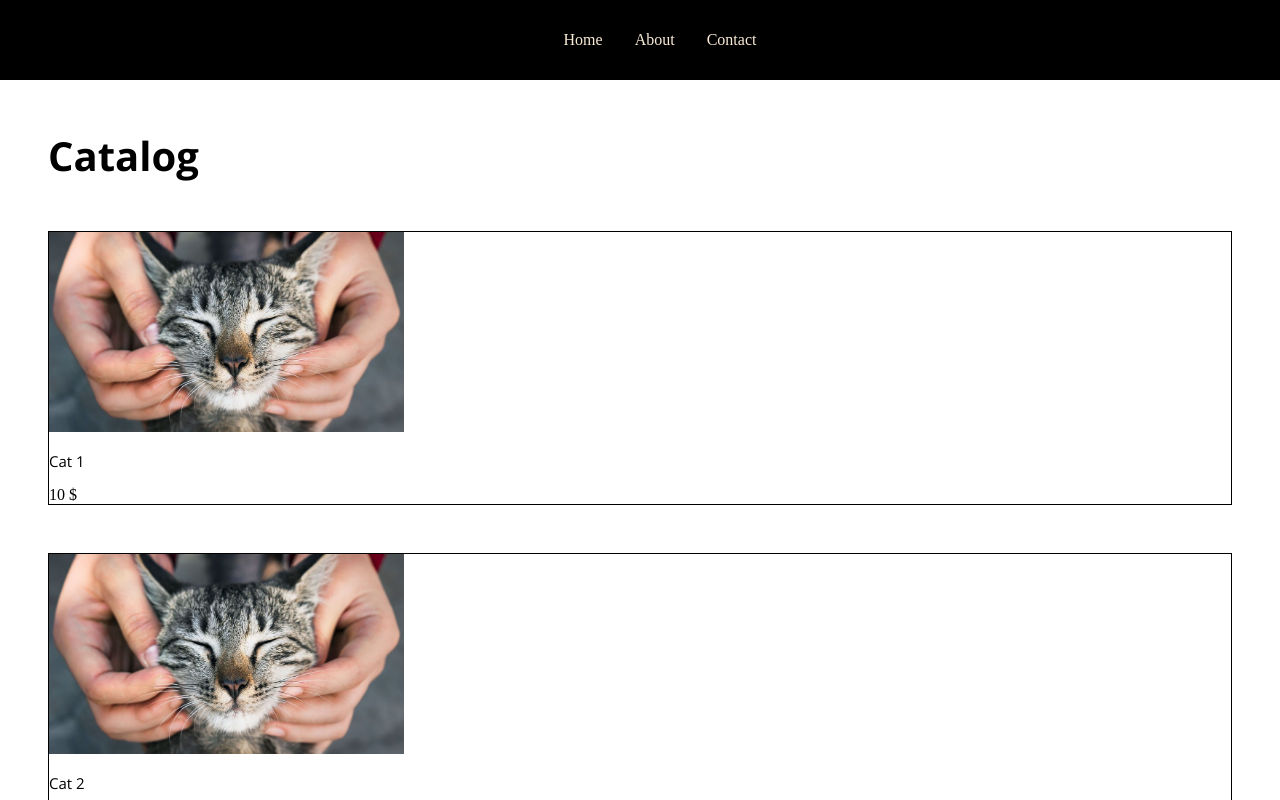
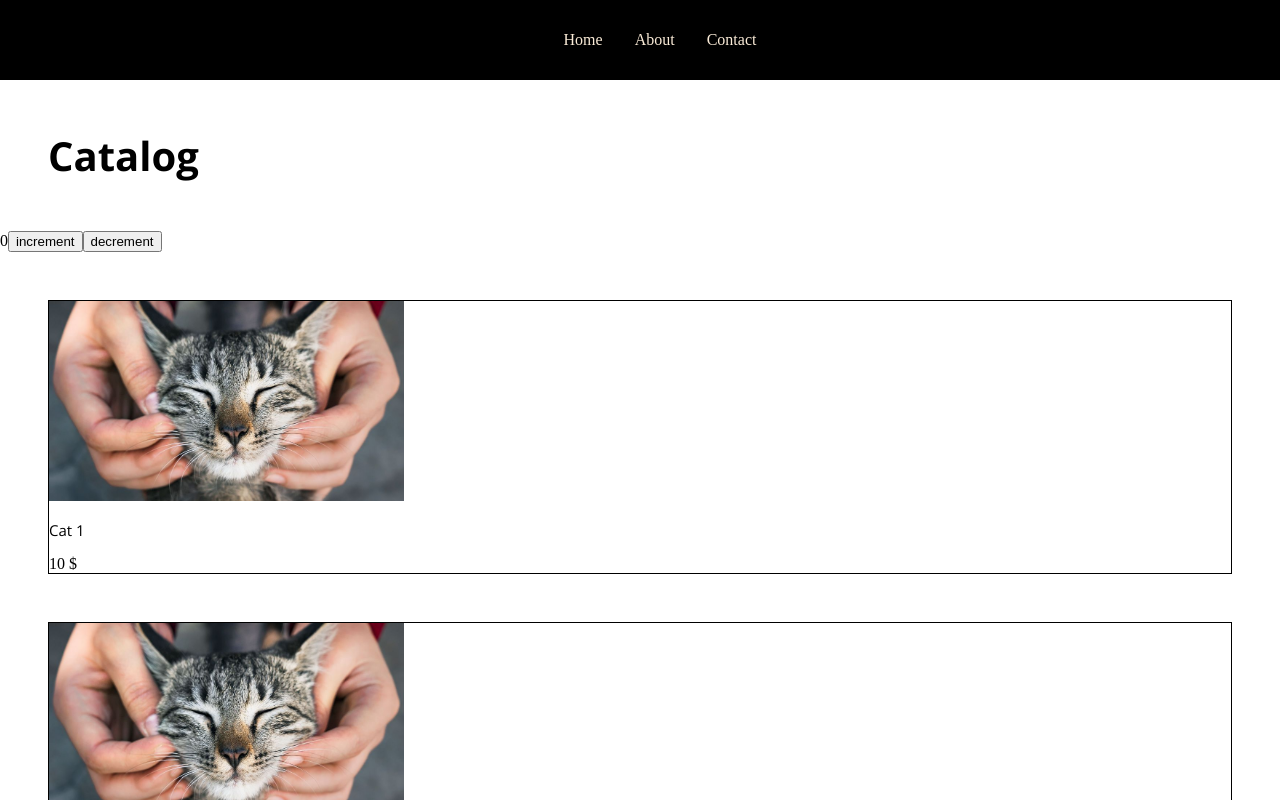
Before and after one commit to daurenabasov/react-lessons, a React (Vite) app: page / in a window 1280 px wide. Shown: the top 800 px of the page. Built offline with nearby package versions, Linux system fonts and the light colour scheme.

Commit message:
create counter with useState

```diff
--- a/src/App/App.jsx
+++ b/src/App/App.jsx
@@ -2,6 +2,7 @@
 import Header from "../Components/Layouts/Header/Header";
 import Footer from "../Components/Layouts/Footer/Footer";
 import Card from "../Components/UI/Cards/Card";
+import Counter from "../Components/Layouts/Counter";
 
 const App = () => {
   const cats = [ // создаю фэйковые данные
@@ -34,6 +35,7 @@
     <>
       <Header />
       <h1>Catalog</h1>
+      <Counter />
       {
         // обращаюсь к массиву и прохожусь по нему отрисовывая компонент Card
         cats.map((cat) => // cat - это каждый элемент массива, а точнее обьект
--- /dev/null
+++ b/src/Components/Layouts/Counter.jsx
@@ -0,0 +1,23 @@
+import React, { useState } from "react";
+
+const Counter = () => {
+  const [count, setCount] = useState(0);
+
+  function increment() {
+    setCount(count + 1);
+  }
+
+  function decrement() {
+    setCount(count - 1);
+  }
+
+  return (
+    <div>
+      {count}
+      <button onClick={increment}>increment</button>
+      <button onClick={decrement}>decrement</button>
+    </div>
+  );
+};
+
+export default Counter;
```
